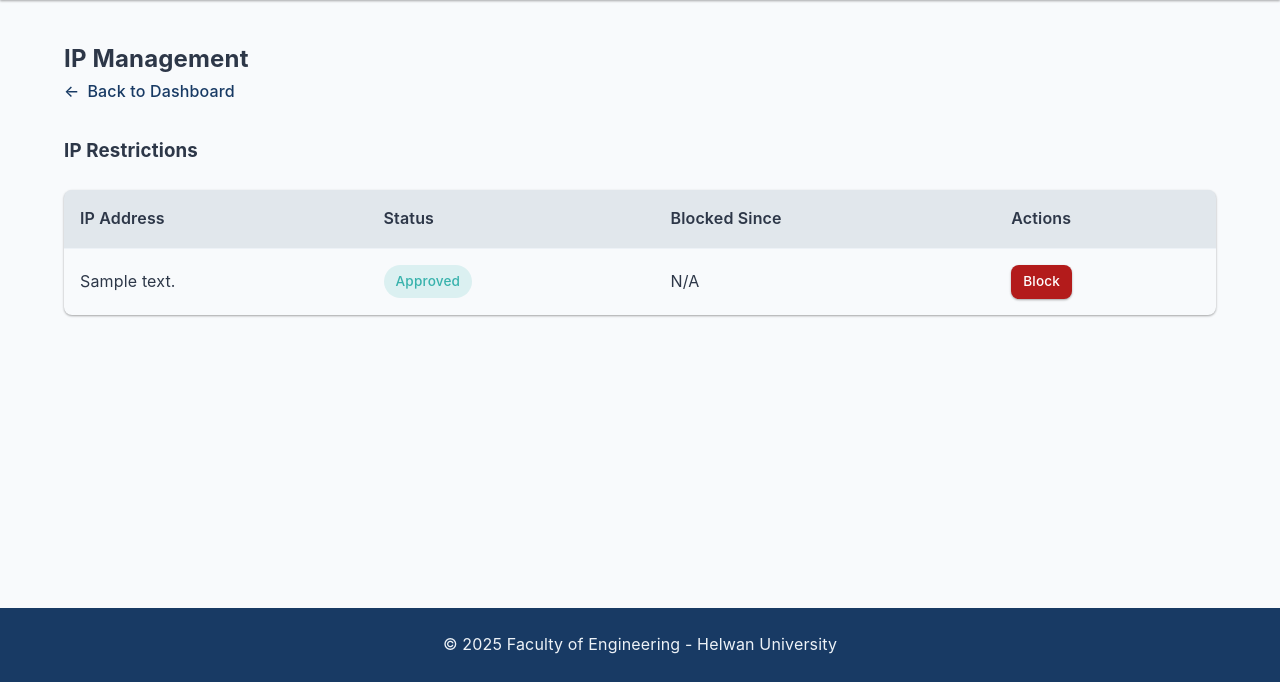
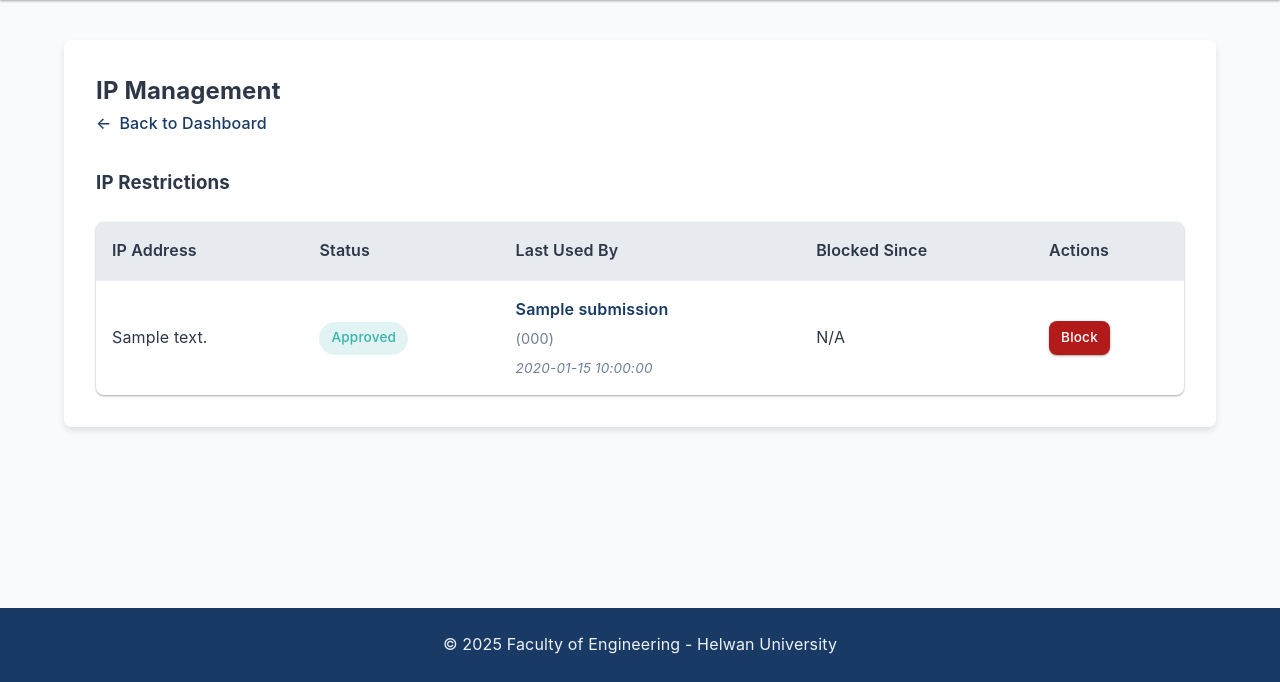
Before and after one commit to John-Salama/Local-Codeing-Exam-System, a Flask app: page /teacher/ip_management in a window 1280 px wide. Shown: the part 118-800 px from the top of the page. Run offline with Flask 3, Linux system fonts and the light colour scheme; the visitor is signed in with stand-in values (Sample User, id 1); tables that the repository leaves empty hold one stand-in row (values such as "Sample post").

Commit message:
update file permissions and enhance IP management feature with last student login details

```diff
--- a/app.py
+++ b/app.py
@@ -742,10 +742,53 @@ def ip_management():
     with sqlite3.connect(DATABASE_PATH) as conn:
         conn.row_factory = sqlite3.Row
         cursor = conn.cursor()
+
+        # Get all IP restrictions
         cursor.execute("SELECT * FROM ip_restrictions ORDER BY id DESC")
         ip_restrictions = cursor.fetchall()
 
-    return render_template('ip_management.html', ip_restrictions=ip_restrictions)
+        # Convert to list of dictionaries for easier manipulation
+        ip_data = []
+        for ip in ip_restrictions:
+            ip_dict = dict(ip)
+
+            # Get the last student who logged in with this IP
+            cursor.execute("""
+                SELECT student_name, student_number, submission_time
+                FROM submissions
+                WHERE ip_address = ?
+                ORDER BY submission_time DESC
+                LIMIT 1
+            """, (ip['ip_address'],))
+
+            last_student = cursor.fetchone()
+            if last_student:
+                ip_dict['last_student_name'] = last_student['student_name']
+                ip_dict['last_student_number'] = last_student['student_number']
+                ip_dict['last_login_time'] = last_student['submission_time']
+            else:
+                # Also check exam_sessions for cases where students logged in but didn't submit
+                cursor.execute("""
+                    SELECT student_name, student_number, start_time
+                    FROM exam_sessions
+                    WHERE ip_address = ?
+                    ORDER BY start_time DESC
+                    LIMIT 1
+                """, (ip['ip_address'],))
+
+                last_session = cursor.fetchone()
+                if last_session:
+                    ip_dict['last_student_name'] = last_session['student_name']
+                    ip_dict['last_student_number'] = last_session['student_number']
+                    ip_dict['last_login_time'] = last_session['start_time']
+                else:
+                    ip_dict['last_student_name'] = None
+                    ip_dict['last_student_number'] = None
+                    ip_dict['last_login_time'] = None
+
+            ip_data.append(ip_dict)
+
+    return render_template('ip_management.html', ip_restrictions=ip_data)
 
 # Approve IP route
 
--- a/static/css/style.css
+++ b/static/css/style.css
@@ -753,6 +753,47 @@ footer {
   color: var(--primary-hover);
 }
 
+/* IP Management styles */
+.ip-management-container {
+  background-color: var(--light-color);
+  padding: 2rem;
+  border-radius: var(--border-radius);
+  box-shadow: var(--shadow-md);
+}
+
+.ip-list {
+  margin-top: 2rem;
+}
+
+.last-student {
+  display: flex;
+  flex-direction: column;
+  gap: 0.25rem;
+}
+
+.last-student .student-name {
+  font-weight: 600;
+  color: var(--primary-color);
+}
+
+.last-student .student-number {
+  font-size: 0.9rem;
+  color: var(--text-muted);
+}
+
+.last-student .login-time {
+  font-size: 0.85rem;
+  font-style: italic;
+  color: var(--text-muted);
+  margin-top: 0.25rem;
+}
+
+.no-data {
+  color: var(--grey-dark);
+  font-style: italic;
+  font-size: 0.9rem;
+}
+
 /* Responsive styles */
 @media (max-width: 768px) {
   header {
--- a/templates/ip_management.html
+++ b/templates/ip_management.html
@@ -15,6 +15,7 @@ endblock %} {% block content %}
         <tr>
           <th>IP Address</th>
           <th>Status</th>
+          <th>Last Used By</th>
           <th>Blocked Since</th>
           <th>Actions</th>
         </tr>
@@ -30,6 +31,17 @@ endblock %} {% block content %}
             <span class="status approved">Approved</span>
             {% else %}
             <span class="status neutral">Pending</span>
+            {% endif %}
+          </td>
+          <td>
+            {% if ip.last_student_name %}
+            <div class="last-student">
+              <span class="student-name">{{ ip.last_student_name }}</span>
+              <span class="student-number">({{ ip.last_student_number }})</span>
+              <div class="login-time">{{ ip.last_login_time }}</div>
+            </div>
+            {% else %}
+            <span class="no-data">No login data</span>
             {% endif %}
           </td>
           <td>{{ ip.blocked_time if ip.blocked_time else 'N/A' }}</td>
@@ -53,7 +65,7 @@ endblock %} {% block content %}
         </tr>
         {% endfor %} {% else %}
         <tr>
-          <td colspan="4">No IP restrictions found.</td>
+          <td colspan="5">No IP restrictions found.</td>
         </tr>
         {% endif %}
       </tbody>
```
